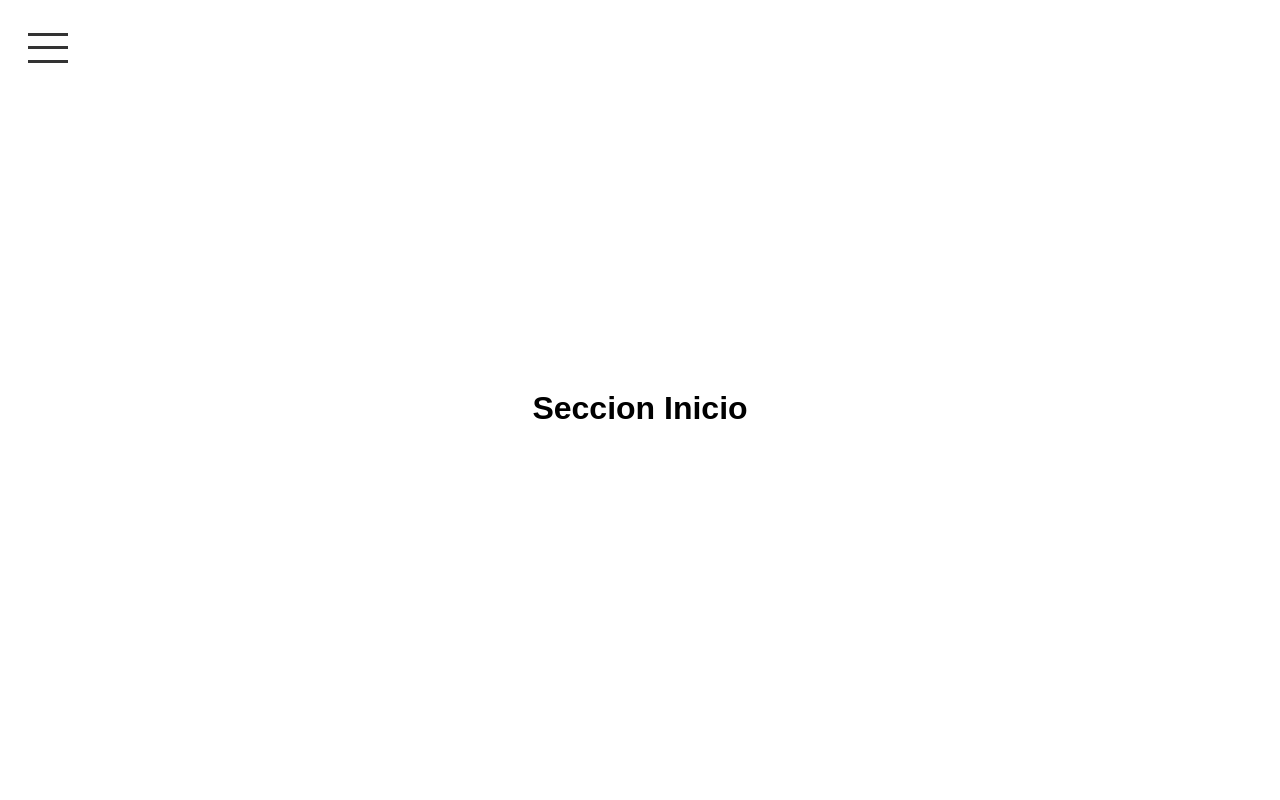
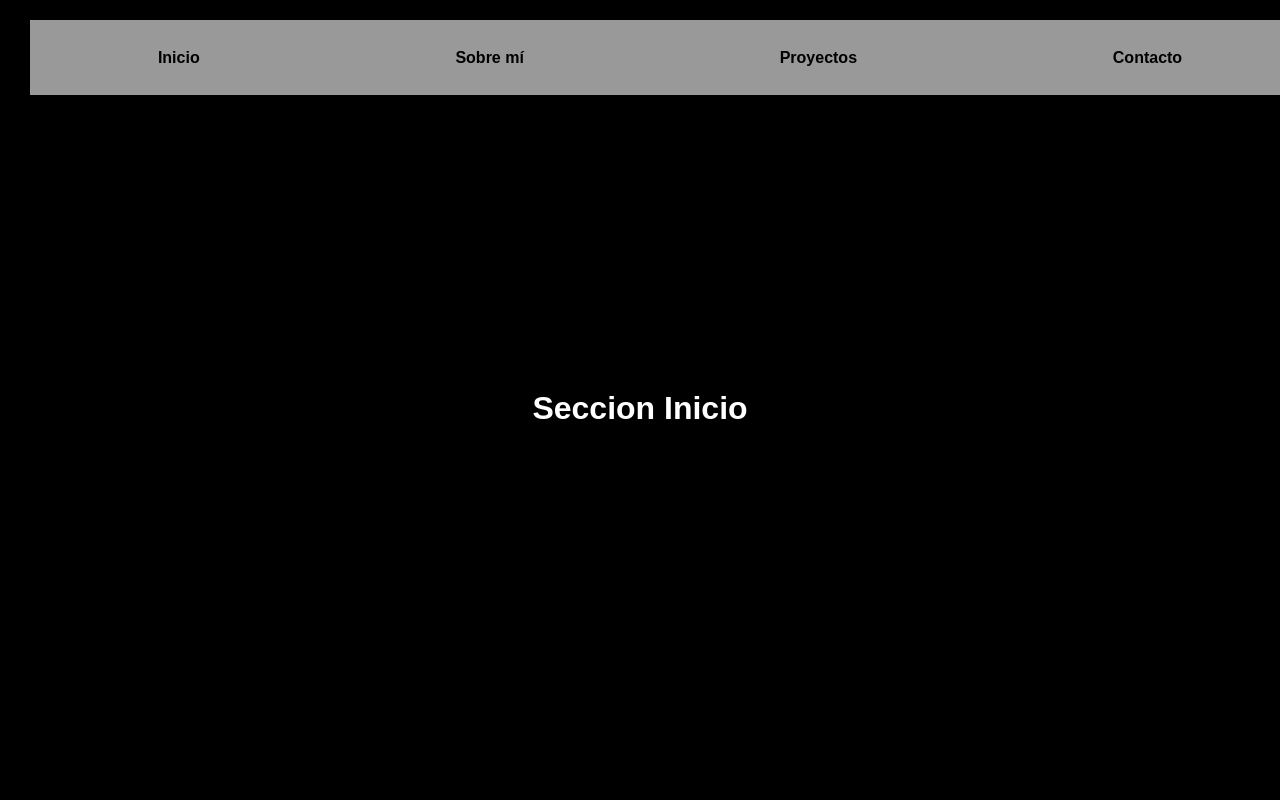
Before and after one commit to El-Merch/Portafolio_Merchand, a React (Vite) app in the folder frontend/: page / in a window 1280 px wide. Shown: the top 800 px of the page. Built offline with nearby package versions, Linux system fonts and the light colour scheme.

Commit message:
NEW - NAVBAR

```diff
--- a/frontend/src/App.jsx
+++ b/frontend/src/App.jsx
@@ -1,49 +1,21 @@
-import { useState } from 'react'
 import './CSS/navbar.css'
 
-const menuItems = [
-  { id: 'home', label: 'Inicio'},
-  { id: 'about', label: 'Sobre mí'},
-  { id: 'abilities', label: 'Proyectos'},
-  { id: 'contact', label: 'Contacto'},
-]
 
 function App() {
-  const [open, setOpen] = useState(false)
+  return (
 
-  const handleSelect = (id) => {
-    setOpen(false)
+    <div id="contenedor_main">
 
-    // Scroll suave hacia la sección seleccionada
-    const element = document.getElementById(id)
-    if (element) {
-      element.scrollIntoView({
-        behavior: 'smooth',
-        block: 'start'
-      })
-    }
-  }
+      {/* Header */}
+      <header id="header">
+        <nav className="nav-links">
+          <a href="#home">Inicio</a>
+          <a href="#about">Sobre mí</a>
+          <a href="#abilities">Proyectos</a>
+          <a href="#contact">Contacto</a>
+        </nav>
+      </header>
 
-
-  return (
-    <div id='contenedor_main'>
-      {/* Botón de menú en la parte superior izquierda */}
-      <div id='boton_hamburguesa' onClick={() => setOpen(!open)} className={open ? 'active' : ''}>
-        <span></span>
-        <span></span>
-        <span></span>
-      </div>
-
-      {/* Menú desplegable */}
-      {open && (
-        <div id='contenedor_navbar'>
-          {menuItems.map(item => (
-            <div id='texto_navbar' key={item.id} onClick={() => handleSelect(item.id)}>
-              {item.label}
-            </div>
-          ))}
-        </div>
-      )}
 
       <section id='home' className='titulos_secciones'>
         Seccion Inicio
--- a/frontend/src/CSS/index.css
+++ b/frontend/src/CSS/index.css
@@ -1,5 +1,17 @@
+html, body {
+  scroll-behavior: smooth;
+  overflow: auto;
+  scrollbar-width: none; /* Firefox */
+  background-color: black;
+}
+
+::-webkit-scrollbar {
+  display: none; /* Chrome, Safari y Edge */
+}
+
 #contenedor_main {
   font-family: Arial, sans-serif;
+  color: white;
 }
 
 .titulos_secciones {
--- a/frontend/src/CSS/navbar.css
+++ b/frontend/src/CSS/navbar.css
@@ -1,64 +1,39 @@
-#boton_hamburguesa {
+#header {
   position: fixed;
   top: 20px;
-  left: 20px;
+  left: 0;
+  width: 100%;
+  height: 75px;
+  background: rgba(255, 255, 255, 0.6);
+  backdrop-filter: blur(10px);
+  display: flex;
+  align-items: center;
+  justify-content: center;
+  box-shadow: 0 4px 10px rgba(0, 0, 0, 0.1);
   z-index: 1000;
-  cursor: pointer;
-  width: 40px;
-  height: 40px;
-  display: flex;
-  flex-direction: column;
-  justify-content: space-around;
-  padding: 8px;
+  margin: 0px 30px;
 }
 
-#boton_hamburguesa span {
-  width: 100%;
-  height: 3px;
-  background: rgba(0, 0, 0, 0.8);
-  transition: all 0.5s ease;
-  transform-origin: center;
+#header .nav-links {
+  display: flex;
+  flex-grow: 1; /* Los enlaces ocupan todo el espacio disponible */
+  height: 100%; /* Los enlaces abarcan toda la altura del header */
 }
 
-#boton_hamburguesa.active span:nth-child(1) {
-  transform: rotate(45deg) translate(7px, 7px);
+
+#header .nav-links a {
+  display: flex;
+  align-items: center;
+  justify-content: center;
+  flex-grow: 1; /* Cada enlace ocupa el mismo espacio dentro del header */
+  height: 100%; /* Cada enlace abarca toda la altura del header */
+  color: #000;
+  text-decoration: none;
+  font-weight: bold;
+  transition: background-color 0.3s ease, color 0.3s ease;
 }
 
-#boton_hamburguesa.active span:nth-child(2) {
-  opacity: 0;
-  transition: opacity 0.2s;
+#header .nav-links a:hover {
+  background-color: rgba(57, 206, 52, 0.1); /* Fondo al pasar el mouse */
+  color: #cad363; /* Cambia el color del texto */
 }
-
-#boton_hamburguesa.active span:nth-child(3) {
-  transform: rotate(-45deg) translate(7px, -7px);
-}
-
-#contenedor_navbar {
-  position: fixed;
-  border-radius: 16px;
-  top: 80px;
-  left: 20px;
-  z-index: 999;
-  background: rgba(255, 255, 255, 0.1);
-  backdrop-filter: blur(20px);
-  padding: 20px;
-  display: flex;
-  flex-direction: column;
-  gap: 15px;
-  box-shadow: 0 10px 30px rgba(0, 0, 0, 0.3);
-}
-
-#texto_navbar {
-  color: rgb(0, 0, 0);
-  cursor: pointer;
-  padding: 8px 12px;
-  border-radius: 8px;
-  transition: all 0.3s ease;
-  font-weight: 500;
-}
-
-#texto_navbar:hover {
-  background: rgba(0, 0, 0, 0.05);
-  color: #39ce34;
-  transform: translateX(5px);
-}
```
Also changed, not shown: frontend/src/App.css (added).
